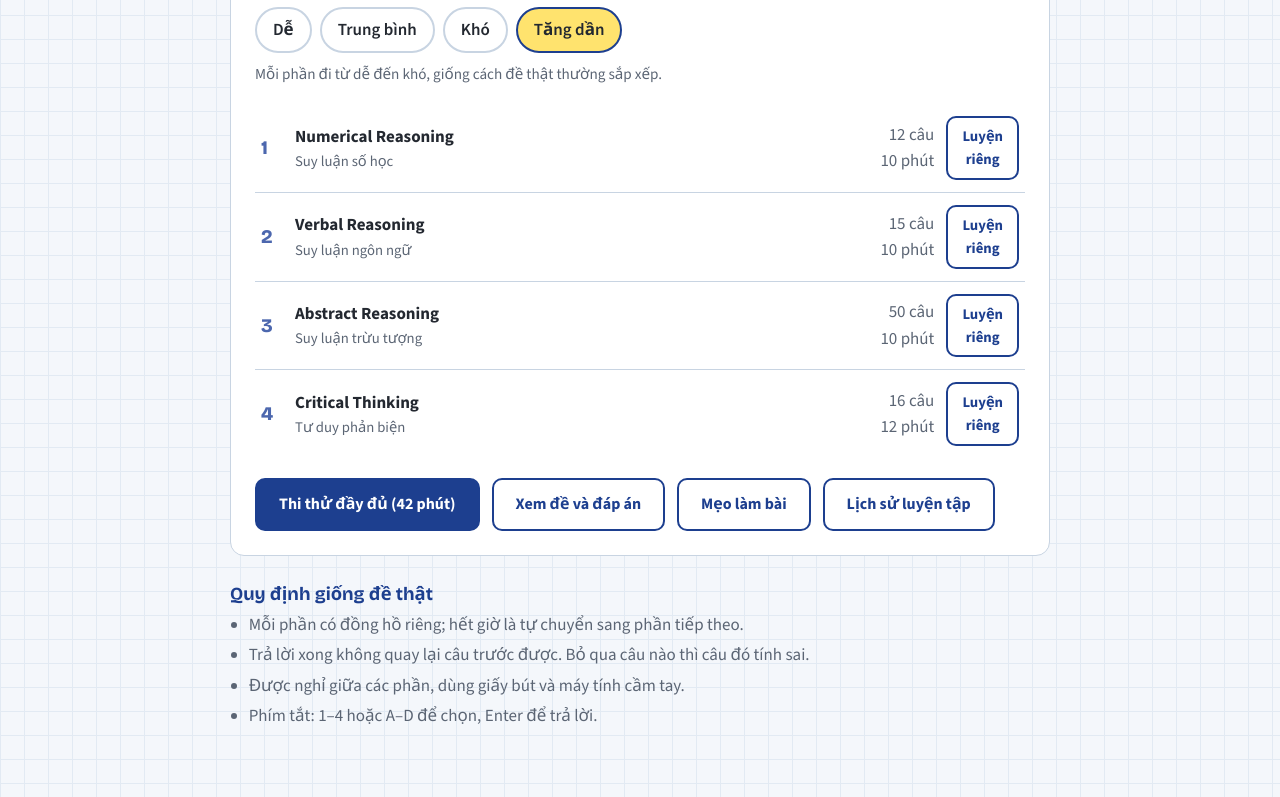
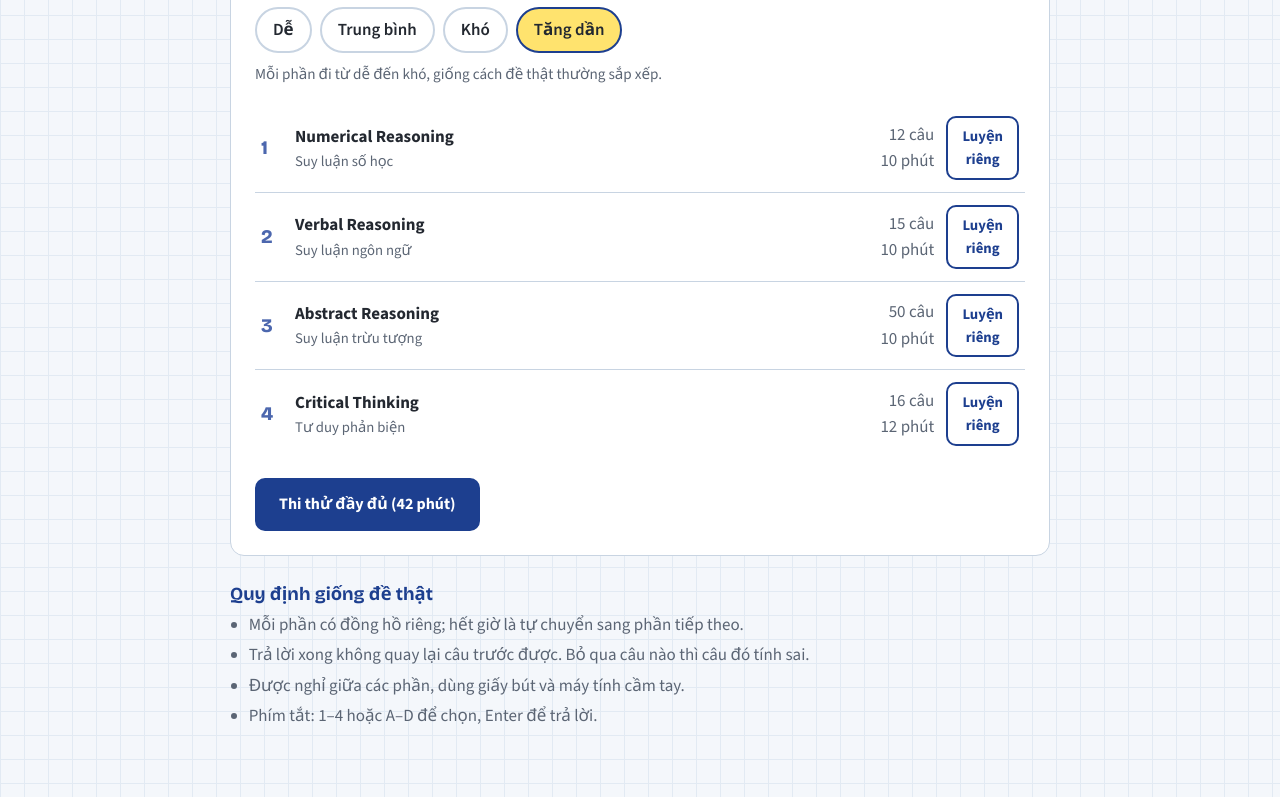
Before and after one commit to dhptrung/cognitive-mock-test, a website: page index.html in a window 1280 px wide. Shown: the part 513-1310 px from the top of the page. Drawn offline with nearby package versions, Linux system fonts and the light colour scheme.

Commit message:
remove home buttons duplicated by header tabs

```diff
--- a/index.html
+++ b/index.html
@@ -229,6 +229,8 @@ a{color:var(--ink); text-underline-offset:2px}
 .vlist{margin:12px 0 0; padding-left:1.3em} .vlist li{margin:10px 0} .vlist p{margin:0} .vlist .muted{margin-top:3px; font-size:.95rem}
 .vans{display:inline-block; font-size:.82rem; font-weight:700; border-radius:6px; padding:1px 8px; margin-left:4px; white-space:nowrap}
 .vans.v-t{background:var(--ok-bg); color:var(--ok)} .vans.v-f{background:var(--bad-bg); color:var(--bad)} .vans.v-c{background:var(--grid); color:var(--ink)}
+.morelink{font-weight:600; font-size:.95rem; text-decoration:none}
+.morelink:hover{text-decoration:underline}
 .gsec{margin-top:34px; scroll-margin-top:70px}
 .gsec h2{font-size:1.7rem}
 .gintro{max-width:68ch; margin:12px 0 16px}
@@ -1051,7 +1053,7 @@ function home(){
     <table class="structure">
       ${SECTIONS.map((d,i)=>`<tr><td class="n">${i+1}</td><td class="name">${d.name}<span class="vi">${d.vi}</span></td><td class="meta">${d.count} câu<br>${d.minutes} phút</td><td class="act"><button class="btn ghost small" data-practice="${d.key}">Luyện riêng</button></td></tr>`).join('')}
     </table>
-    <div class="row"><button class="btn" id="startFull">Thi thử đầy đủ (${total} phút)</button><button class="btn ghost" id="study">Xem đề và đáp án</button><button class="btn ghost" id="guideBtn">Mẹo làm bài</button>${wrong.length?`<button class="btn ghost" id="reviewBtn">Ôn câu sai (${wrong.length})</button>`:''}<button class="btn ghost" id="histBtn">Lịch sử luyện tập${hist.length?` (${hist.length})`:''}</button></div>
+    <div class="row"><button class="btn" id="startFull">Thi thử đầy đủ (${total} phút)</button>${wrong.length?`<button class="btn ghost" id="reviewBtn">Ôn câu sai (${wrong.length})</button>`:''}</div>
   </section>
   <section class="section-gap">
     <h3 style="margin-bottom:8px">Quy định giống đề thật</h3>
@@ -1062,21 +1064,18 @@ function home(){
       <li>Phím tắt: 1–4 hoặc A–D để chọn, Enter để trả lời.</li>
     </ul>
   </section>
-  ${hist.length?`<section class="section-gap"><div class="row" style="justify-content:space-between"><h3>Lần làm gần đây</h3><button class="btn ghost small" id="allRes">Xem lịch sử (${hist.length})</button></div><table class="hist attempts">${hist.slice(0,5).map(e=>{const sc=hScore(e);return`<tr><td>${fmtDate(e.t)}</td><td>${e.name?`<b>${esc(e.name)}</b> · `:''}${esc(e.label)}<br><span class="muted" style="font-size:.88rem">${LEVELS[e.level]}</span></td><td style="text-align:right"><b>${sc.c}/${sc.n}</b></td><td style="text-align:right;width:1%">${detail.has(e.id)?`<button class="btn ghost small" data-att="${esc(e.id)}">Xem</button>`:''}</td></tr>`}).join('')}</table></section>`:''}
+  ${hist.length?`<section class="section-gap"><div class="row" style="justify-content:space-between"><h3>Lần làm gần đây</h3><a href="#" class="morelink" id="allRes">Xem tất cả ${hist.length} lần làm →</a></div><table class="hist attempts">${hist.slice(0,5).map(e=>{const sc=hScore(e);return`<tr><td>${fmtDate(e.t)}</td><td>${e.name?`<b>${esc(e.name)}</b> · `:''}${esc(e.label)}<br><span class="muted" style="font-size:.88rem">${LEVELS[e.level]}</span></td><td style="text-align:right"><b>${sc.c}/${sc.n}</b></td><td style="text-align:right;width:1%">${detail.has(e.id)?`<button class="btn ghost small" data-att="${esc(e.id)}">Xem</button>`:''}</td></tr>`}).join('')}</table></section>`:''}
   `;
   const note=()=>{document.getElementById('lvnote').textContent={easy:'Một quy luật, phép tính một bước, đoạn văn ngắn rõ ràng.',medium:'Hai quy luật kết hợp, bảng số liệu, câu hỏi dễ nhầm giữa False và Cannot say.',hard:'Ba quy luật cùng lúc, tính nhiều bước, bẫy logic.',mixed:'Mỗi phần đi từ dễ đến khó, giống cách đề thật thường sắp xếp.'}[level]};
   note();
   app.querySelectorAll('[data-lv]').forEach(b=>b.onclick=()=>{level=b.dataset.lv;app.querySelectorAll('[data-lv]').forEach(x=>x.setAttribute('aria-pressed',x===b));note()});
   app.querySelectorAll('[data-att]').forEach(b=>b.onclick=()=>{const a=loadAttempts().find(x=>x.id===b.dataset.att);if(a)showAttempt(a)});
-  const ar=document.getElementById('allRes');if(ar)ar.onclick=historyView;
-  document.getElementById('histBtn').onclick=historyView;
-  document.getElementById('guideBtn').onclick=()=>guideView();
+  const ar=document.getElementById('allRes');if(ar)ar.onclick=e=>{e.preventDefault();historyView()};
   const rv=document.getElementById('reviewBtn');if(rv)rv.onclick=()=>startReview(wrong);
   if(saved){document.getElementById('resumeBtn').onclick=()=>resumeRun(saved);
     document.getElementById('dropBtn').onclick=()=>{if(confirm('Bỏ bài đang làm dở? Kết quả bài này sẽ không được lưu.')){clearRun();home()}}}
   const who=document.getElementById('who');
   who.oninput=()=>{setName(who.value);syncHeader();if(who.value.trim()){who.removeAttribute('aria-invalid');document.getElementById('whoErr').hidden=true}};
-  document.getElementById('study').onclick=()=>studyView(level,'num');
   document.getElementById('startFull').onclick=()=>start(SECTIONS.map(d=>({def:d,qs:build(d,level),secs:d.minutes*60})),'Thi thử đầy đủ');
   app.querySelectorAll('[data-practice]').forEach(b=>b.onclick=()=>{const d=SECTIONS.find(x=>x.key===b.dataset.practice);start([{def:d,qs:build(d,level),secs:d.minutes*60}],'Luyện '+d.name)});
 }
```
